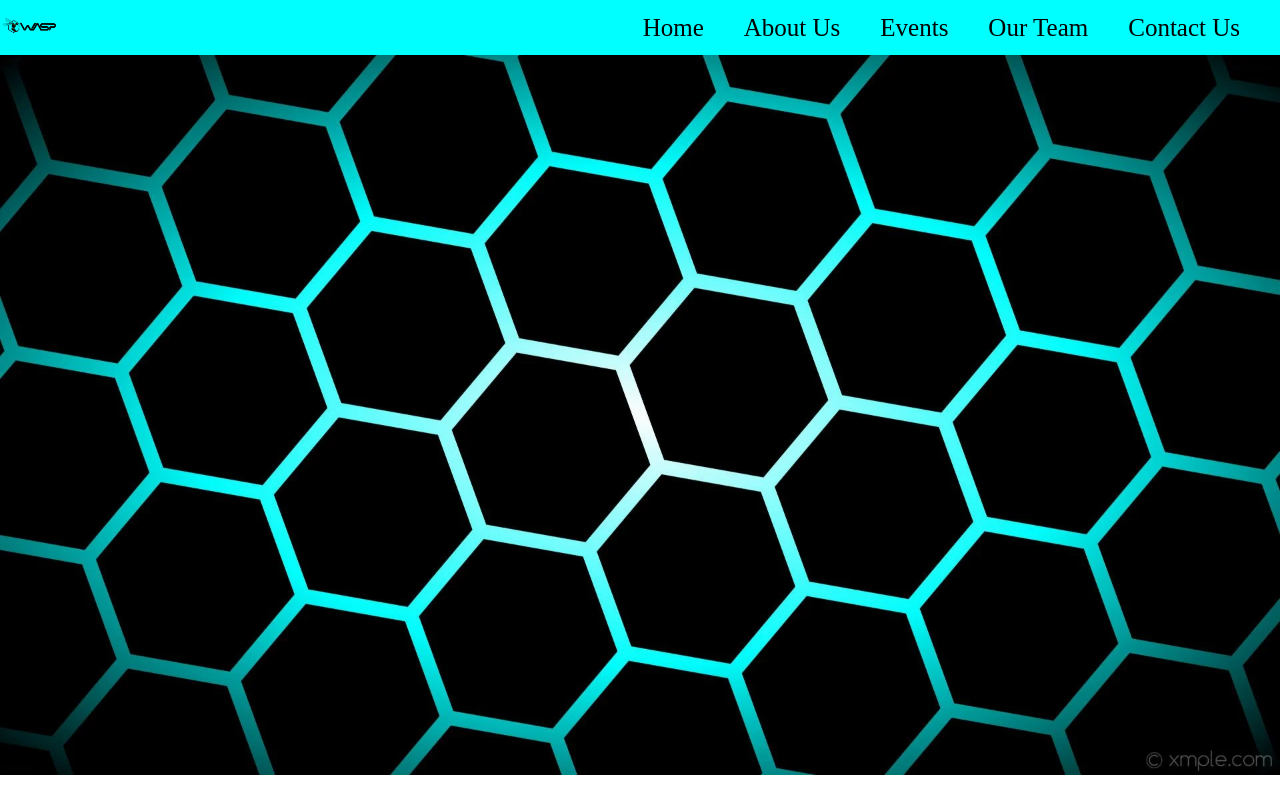
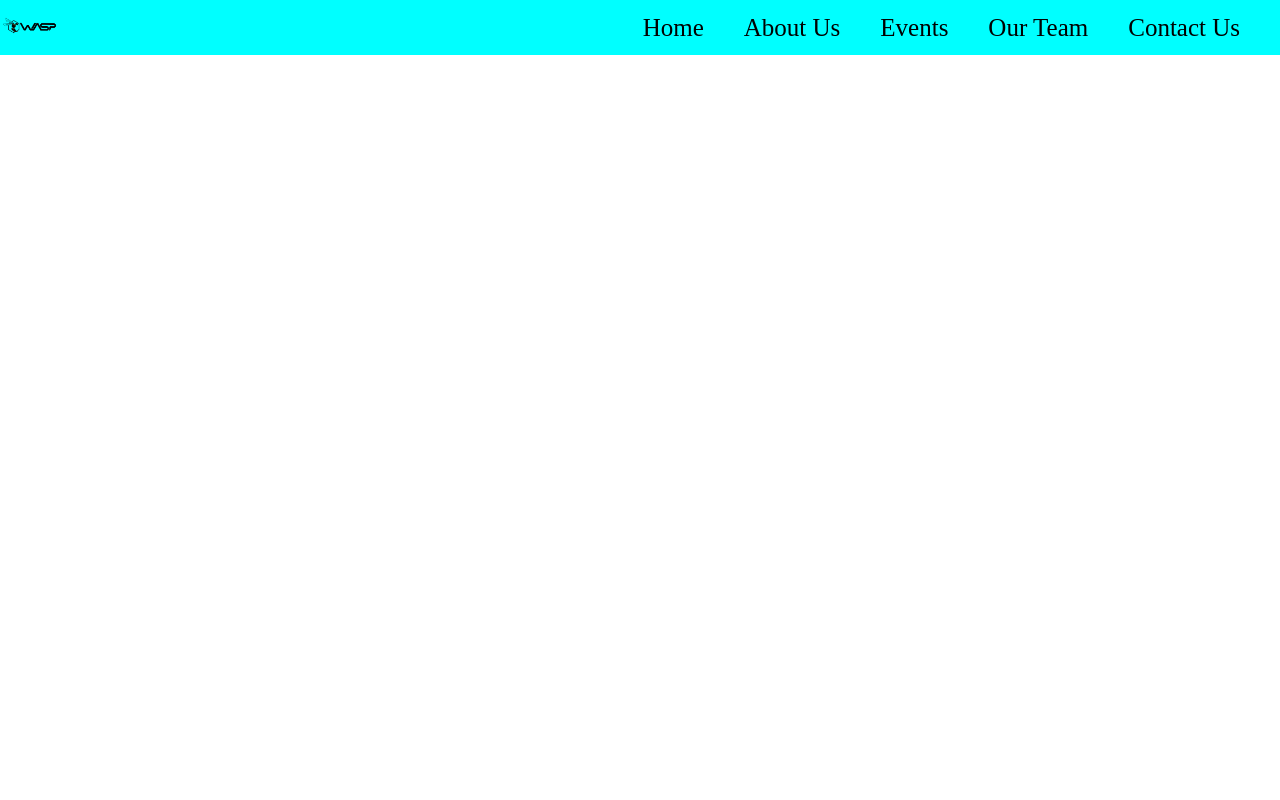
Before and after one commit to CoderAnmolMittal/Owasp, a plain HTML site: page My first website/index.html in a window 1280 px wide. Drawn offline with Linux system fonts and the light colour scheme.

Commit message:
Update index.html

```diff
--- a/My first website/index.html
+++ b/My first website/index.html
@@ -18,10 +18,7 @@
         <div id="Contectus">Contact Us</div>
 
 
-    </div>
-    <div id="background">
-        <img src="wp7853879.webp" alt="Logo" />
-    </div>
+
 
  </body>
  </html>
```
